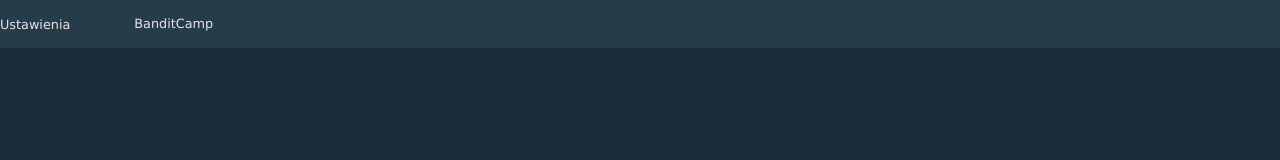
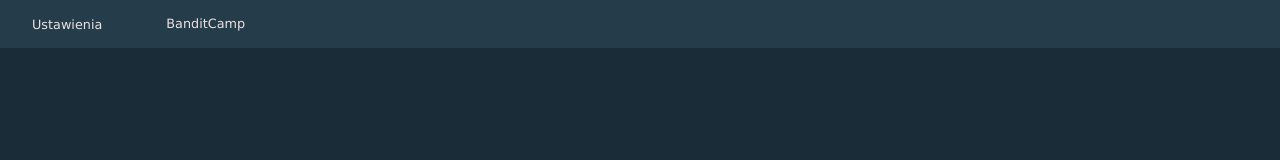
Before and after one commit to lek-tom/one-last-game, a React (Vite) app: page / in a window 1280 px wide. Shown: the top 160 px of the page. Built offline with nearby package versions, Linux system fonts and the light colour scheme.

Commit message:
almostnothing changed but removed pornhub link propably

```diff
--- a/src/App.tsx
+++ b/src/App.tsx
@@ -3,9 +3,10 @@ import Navbar, { NavbarMain, NavbarElement, NavbarRow } from "./components/navba
 import Footer, {FooterSection, FooterSectionHeader, FooterSectionElement, FooterColumn, FooterMain, FooterBottom, FooterAdditionalText, FooterCaption, FooterCaptionElement} from "./components/footer/index";
 import DropdownMenu, {DropdownMenuMain, DropdownMenuColumn, DropdownMenuElement} from "./components/dropdown/index";
 import { BrowserRouter } from "react-router-dom";
-import { useState } from "react";
 
 function App() {
+  // problem jest szerokosc elementow navbara jeden z aszeroki i nie wysoki
+  //trzeba dorobic by text zostawal po najechaniu tylko ze nizej sie tworzy nowy box poniezj z elemtnami ale najechanie dziala
   return (
     <div className={styles.holder}>
       <BrowserRouter>
@@ -17,7 +18,7 @@ function App() {
                     <DropdownMenuMain>
                       <DropdownMenuColumn>
                         <DropdownMenuElement link={"pornhub.com/gay"}>
-                          Moje ublubione filmiki
+                          Filmiki
                         </DropdownMenuElement>
                         <DropdownMenuElement link={"youtube.com"}>
                           Youtub
--- a/src/_variables.scss
+++ b/src/_variables.scss
@@ -10,3 +10,5 @@ $--footer-padding-y: 1rem;
 //costam z paddingiem i romziqrem czcionki
 // czemu 1 rem ponizej? czemu odstaje na dole wolna przestrzeń? jak to zrobi by by dynamiczne
 $--main-page-hieght: calc(100vh - #{$--navbar-height} - #{$--footer-heigth} + #{$--footer-padding-y});
+$--cool-gray: rgb(33,33,33);
+$--hover-color: #FAC000;
--- a/src/components/dropdown/DropdownMenu.tsx
+++ b/src/components/dropdown/DropdownMenu.tsx
@@ -5,19 +5,27 @@ export type DropdownMenuProps = {
     children: ReactChildren;
     text?: string;
 }
-// return chlidren if usestate returnes false if trr  return text
+
 function DropdownMenu({children, text = undefined, ...props}: DropdownMenuProps) {
-    const [dropdownClicked, setDropdownClicked] = useState(false);
-
-    const handleClick = () => {
-        setDropdownClicked(!dropdownClicked);
-        console.log("Dropdown clicked: ", dropdownClicked )
-    }
+    const [dropped, setDropped] = useState(false);
 
     return(
-        <div onClick={() => console.log('Clicked!')} className={styles.drop_down_menu_not_dropped}>{text}</div>
+        <div className={`${styles.holder} ${dropped ? styles.holder_hover : ''} `}
+            onMouseEnter={() => setDropped(true)}
+            onMouseLeave={() => setDropped(false)}
+        >
+            <div
+                className={styles.drop_down_menu_not_dropped}
+            >
+                {text}
+            </div>
+            {dropped && (
+                <div {...props} className={styles.drop_down_menu_dropped}>{children}</div>
+            )}
+
+            {/* dodaj link do chikdren, przeleciec przez wszystkie elementy tego i tam lin? */}
+        </div>
     );
-
 }
 
 export default DropdownMenu;
--- a/src/components/dropdown/styles.module.scss
+++ b/src/components/dropdown/styles.module.scss
@@ -0,0 +1,15 @@
+@import "../../variables";
+
+.holder_hover {
+   margin-top: 3.4rem;
+   background-color: $--cool-gray;
+
+
+   .drop_down_menu_element {
+      padding: 0 1rem;
+   }
+
+   .drop_down_menu_element a:hover {
+      color: $--hover-color;
+   }
+}
--- a/src/components/navbar/styles.module.scss
+++ b/src/components/navbar/styles.module.scss
@@ -25,10 +25,13 @@
             user-select: none;
             //do usuniecia pozniej
             text-decoration: none;
-            padding: 4rem;
             color: $--font-color;
             font-family: Verdana, Geneva, Tahoma, sans-serif;
         }
+
+        .navbar_element {
+            margin: 2rem;
+        }
+
     }
-
 }
```
